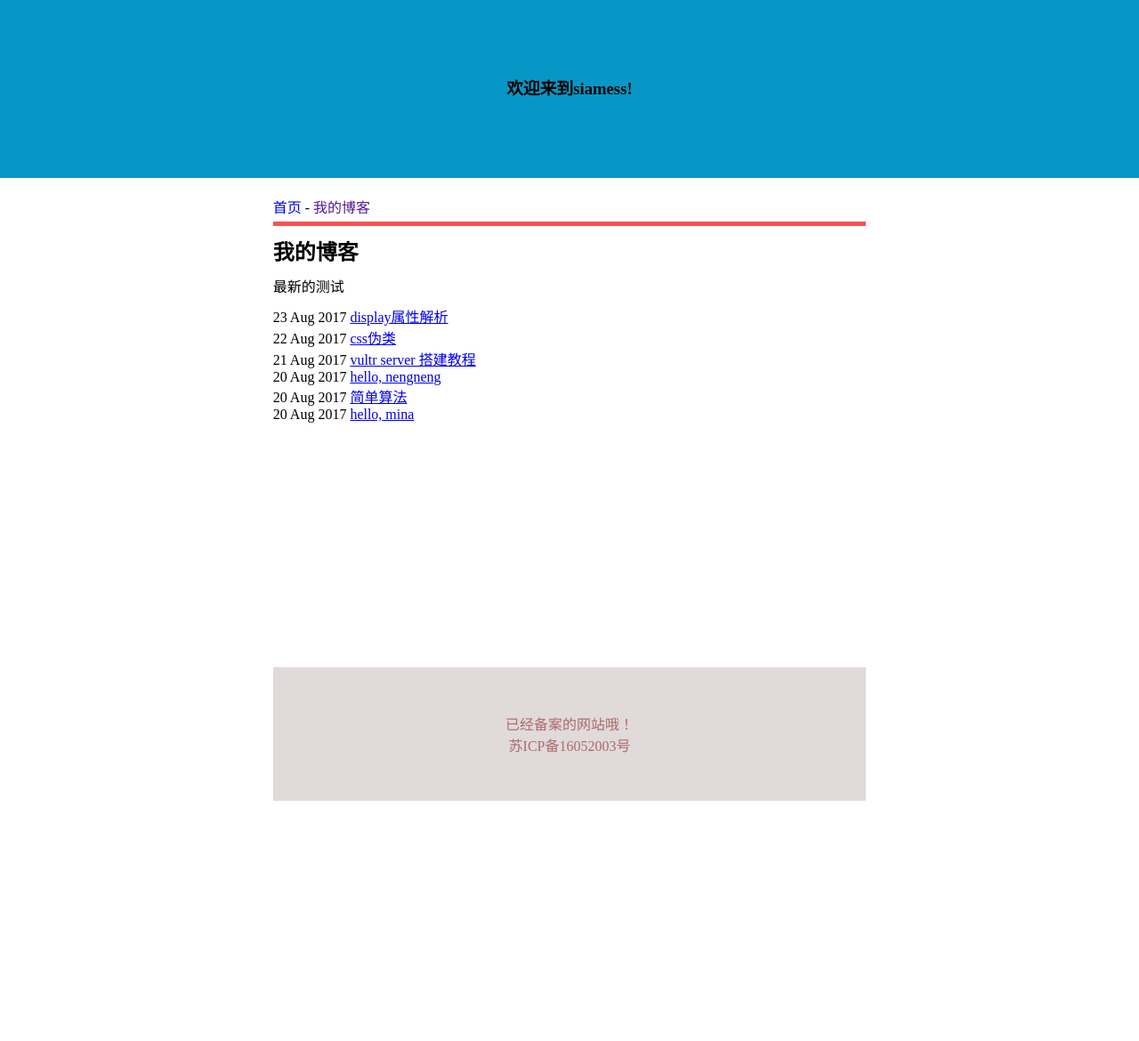
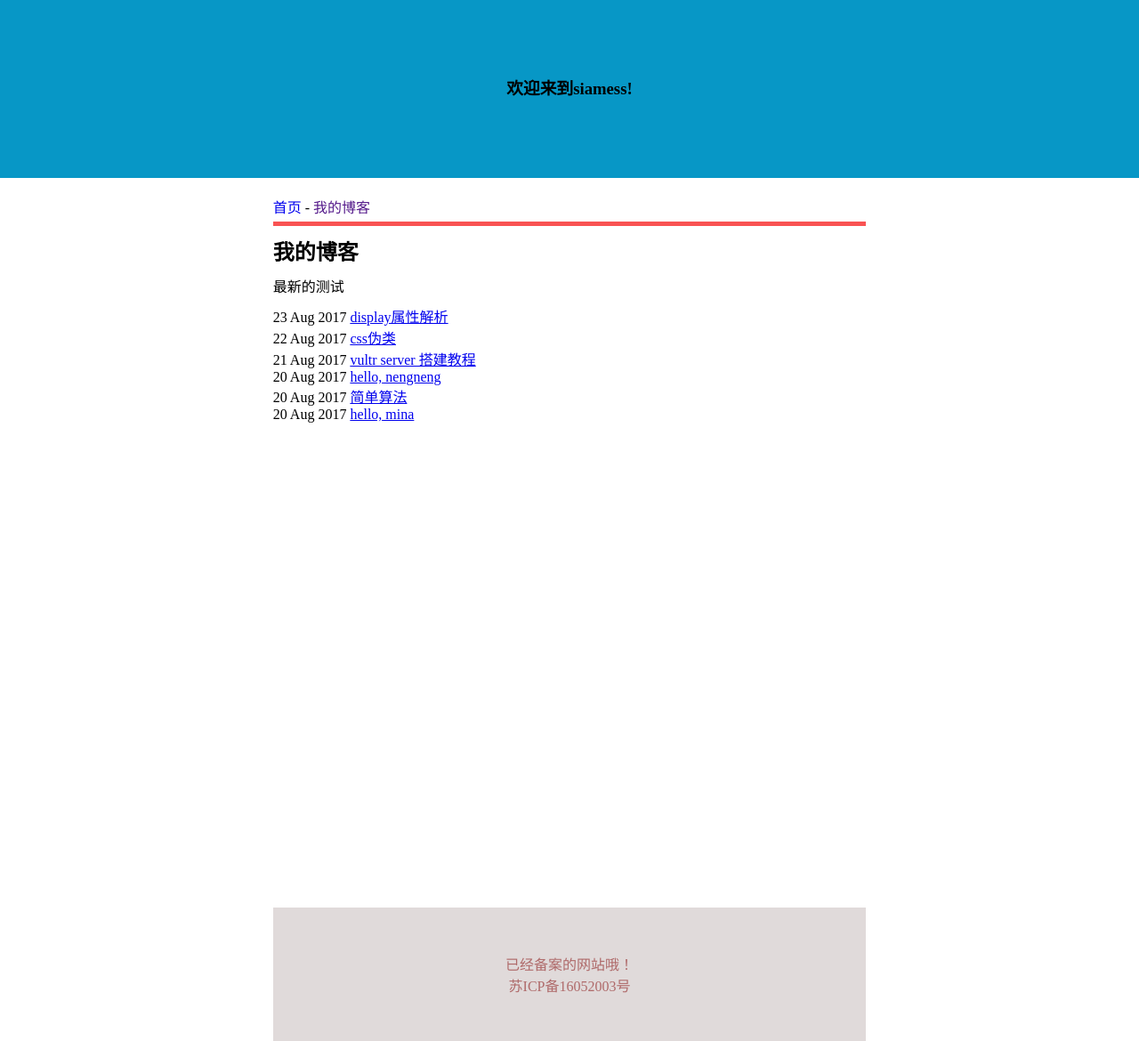
Before and after one commit to zhaoshiming/blog, a Jekyll site: the page built from index.html, in a window 1280 px wide. Shown: the whole page at 89% size. Built offline with Jekyll 4.4.1, drawn with Linux system fonts in a browser that asks for light colours; before the commit the page ends 900 px from its top, so only the background shows below that.

Commit message:
change foot

```diff
--- a/css/index.css
+++ b/css/index.css
@@ -15,6 +15,7 @@
 }
 .container {
 	width: 666.6px;
+	min-height: 800px;
 	margin: 0 auto;
 }
 .lead {
@@ -63,10 +64,6 @@
 	justify-content: center;
 	color: #af6a6a;
 	background: #e0dada;
-	position: fixed;
-	left: 0;
-	right: 0;
-	bottom: 0;
 }
 .wrap-foot-me {
 	height: 150px;
```
